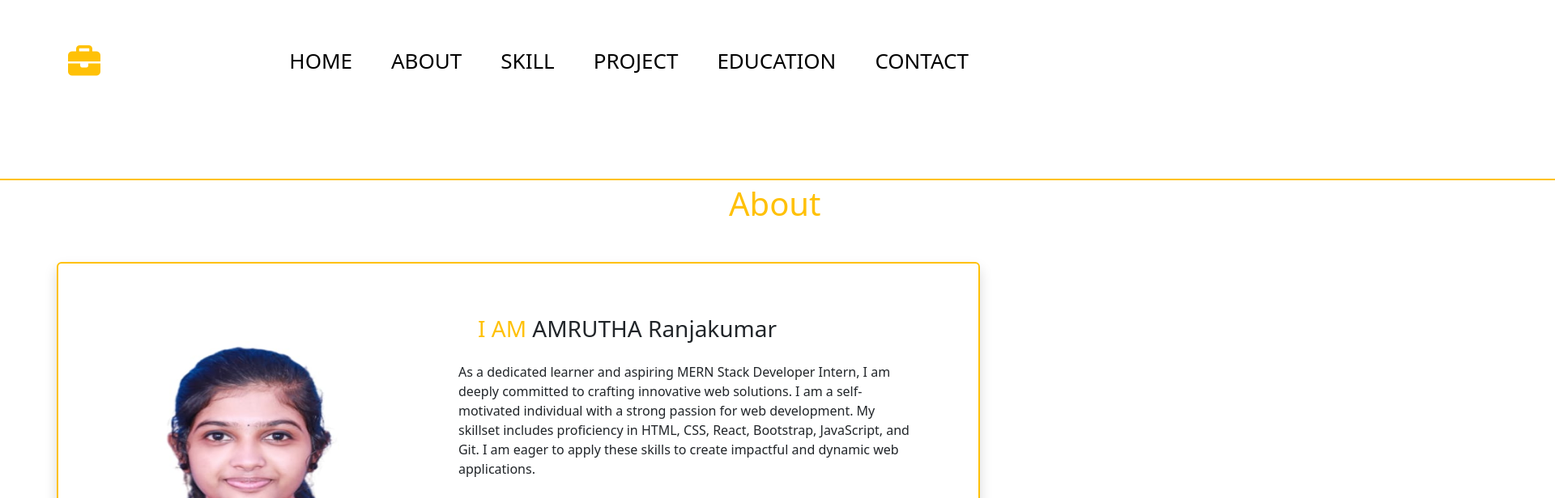
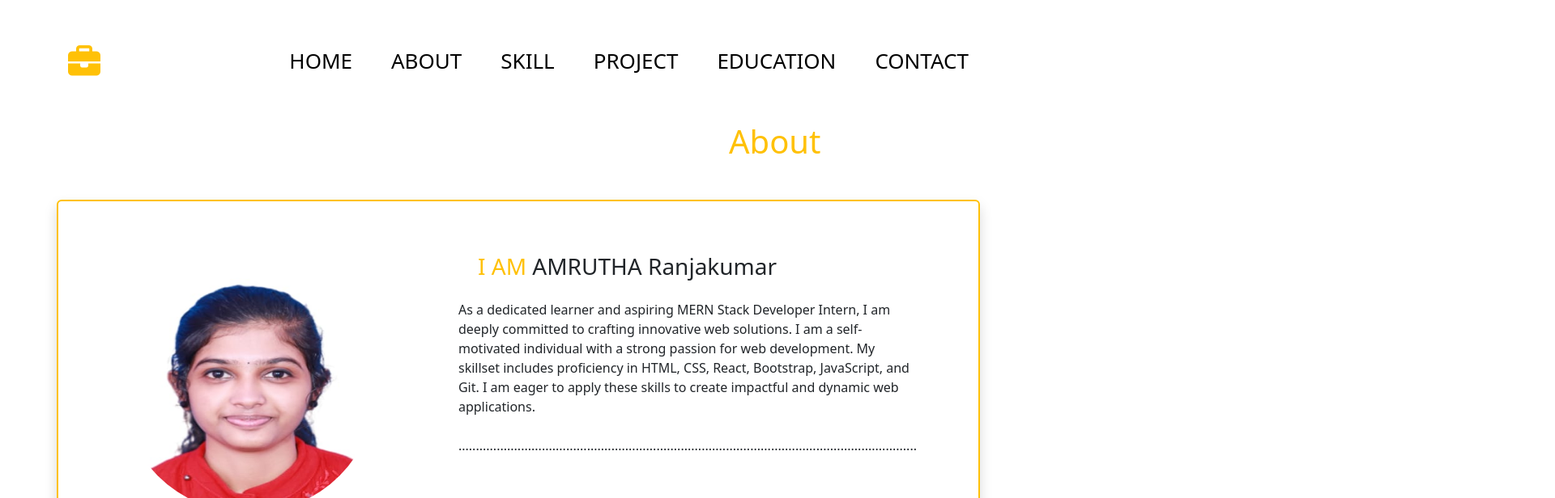
Before and after one commit to amrutha-ranjakumar/MyPortfolio, a React (Create React App) app: page /about in a window 1280 px wide. Shown: the top 616 px of the page at 81% size, 1920 px wide, since content can reach past the window. Built offline with nearby package versions, Linux system fonts and the light colour scheme.

Commit message:
portfolio react project

```diff
--- a/src/pages/About.jsx
+++ b/src/pages/About.jsx
@@ -8,9 +8,7 @@ import { Link } from 'react-router-dom'
 function About() {
   return (
     <>
-      <div>
-        <button className='border border-warning ' style={{ width: "2000px", marginTop: "70px" }}></button>
-      </div>
+
       <div className='text-warning mb-5'>
         <h1 style={{ marginLeft: "900px" }}>About</h1>
       </div>
@@ -23,7 +21,7 @@ function About() {
           </Col>
           <Col style={{ marginRight: "60px" }}>
             <div className='d-flex mb-5'>
-              <div style={{ width: "300%" }} >
+              <div style={{ width: "200%" }} >
                 <h3 className=' ms-4 mt-5  mb-4 me-5 text-warning  ' >I AM<span className='text-dark'>  AMRUTHA </span><span className='text-dark'>Ranjakumar</span></h3>
                 <p className='text-dark '>As a dedicated learner and aspiring MERN Stack Developer Intern, I am deeply committed to crafting innovative web solutions. I am a self-motivated individual with a strong passion for web development. My skillset includes proficiency in HTML, CSS, React, Bootstrap, JavaScript, and Git. I am eager to apply these skills to create impactful and dynamic web applications.</p>
                 <p className='text-dark mt-4'>....................................................................................................................................</p>
```
